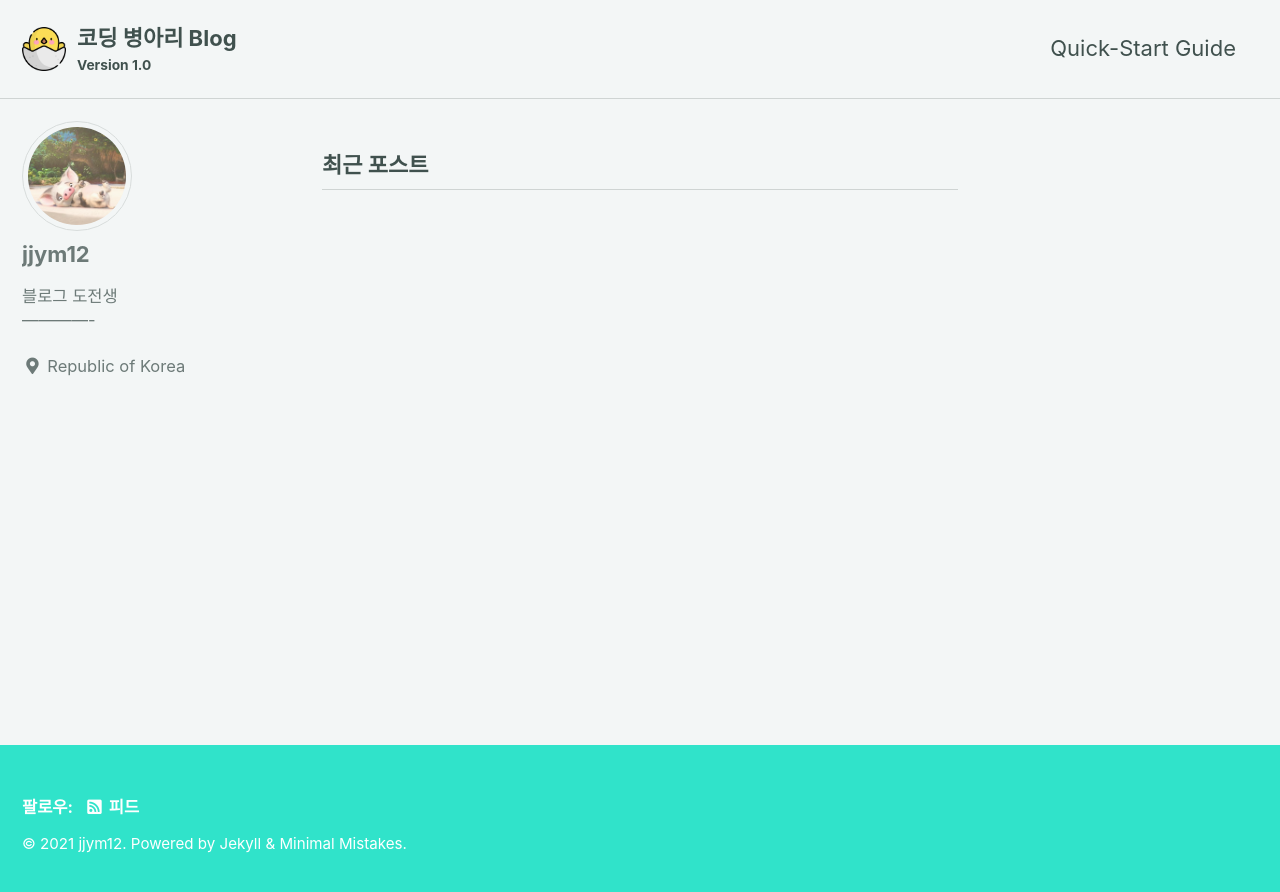
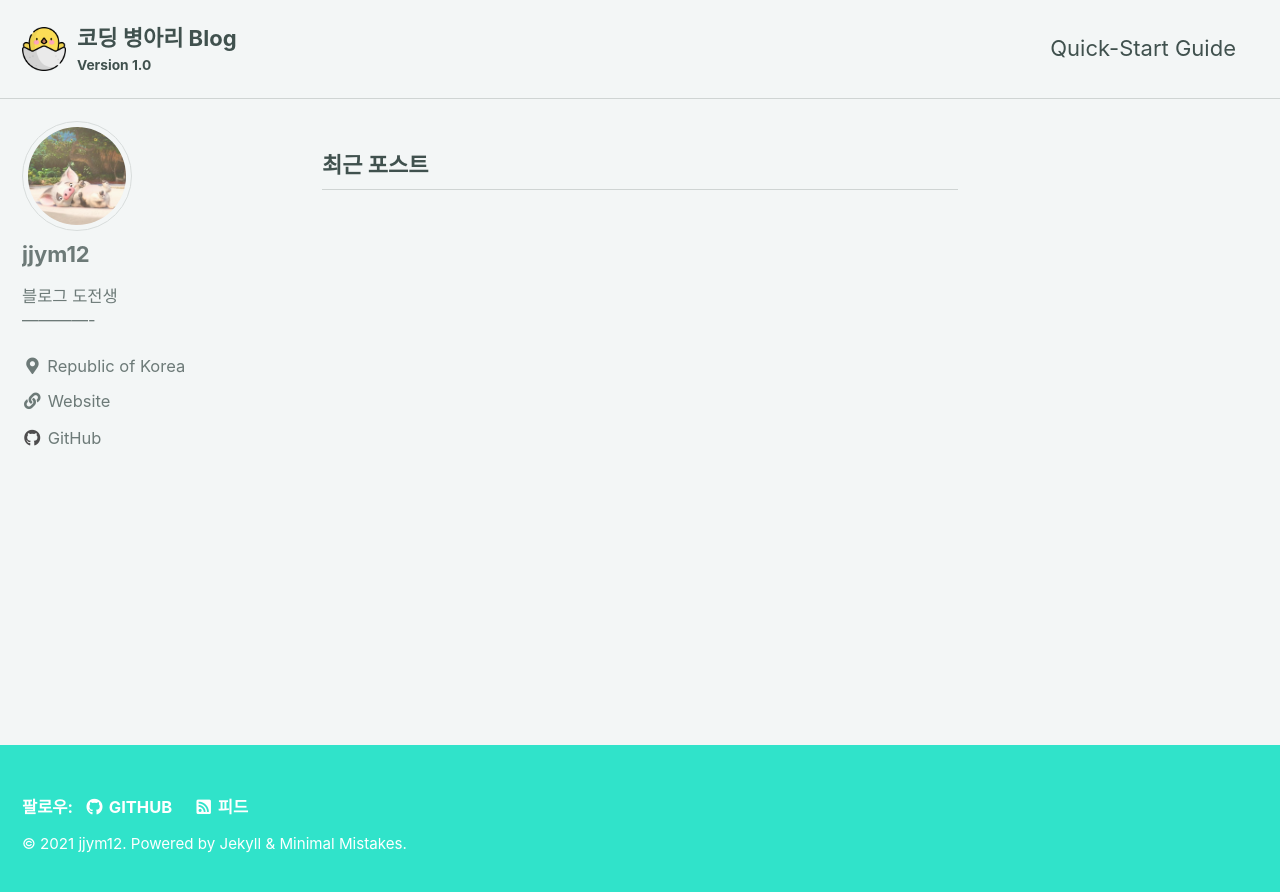
Before and after one commit to jjym12/jjym12.github.io, a Jekyll site: the page built from index.html, in a window 1280 px wide. Shown: the top 892 px of the page. Built offline with Jekyll 4.4.1, drawn with Linux system fonts in a browser that asks for light colours; cached includes are drawn as plain includes; the list of posts is cut into pages by our own code.

Commit message:
Site Settings

```diff
--- a/_config.yml
+++ b/_config.yml
@@ -24,7 +24,7 @@ description              : "jjym12's blog"
 url                      : "https://jjym12.github.io"
 baseurl                  : ""
 repository               : "jjym12/jjym12.github.io" # GitHub username/repo-name e.g. "mmistakes/minimal-mistakes"
-teaser                   : "/assets/images/logo/chick.png" # path of fallback teaser image, e.g. "/assets/images/500x300.png"
+teaser                   : # path of fallback teaser image, e.g. "/assets/images/500x300.png"
 logo                     : "/assets/images/logo/chick.png" # path of logo image to display in the masthead, e.g. "/assets/images/88x88.png"
 masthead_title           : "코딩 병아리 Blog" # overrides the website title displayed in the masthead, use " " for no title
 breadcrumbs              : true # true, false (default)
@@ -105,7 +105,7 @@ author:
       # url: "mailto:your.name@email.com"
     - label: "Website"
       icon: "fas fa-fw fa-link"
-      # url: "https://your-website.com"
+      url: "https://jjym12.github.io" #"https://your-website.com"
     - label: "Twitter"
       icon: "fab fa-fw fa-twitter-square"
       # url: "https://twitter.com/"
@@ -114,7 +114,7 @@ author:
       # url: "https://facebook.com/"
     - label: "GitHub"
       icon: "fab fa-fw fa-github"
-      # url: "https://github.com/"
+      url: "https://github.com/jjym12"
     - label: "Instagram"
       icon: "fab fa-fw fa-instagram"
       # url: "https://instagram.com/"
@@ -130,7 +130,7 @@ footer:
       # url:
     - label: "GitHub"
       icon: "fab fa-fw fa-github"
-      # url:
+      url: "https://github.com/jjym12"
     - label: "GitLab"
       icon: "fab fa-fw fa-gitlab"
       # url:
```
